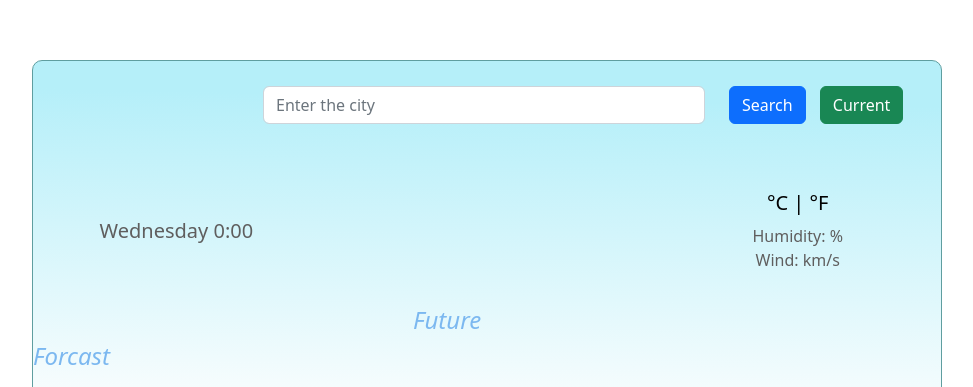
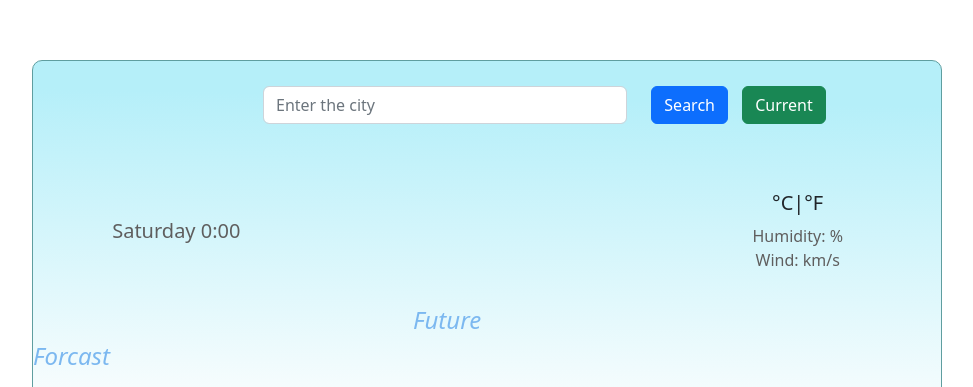
Before and after one commit to Raha-P/Weather-app, a plain HTML site: page index.html in a window 1280 px wide. Shown: the top 387 px of the page, without its empty margins (153-1126 px from the left). Drawn offline with nearby package versions, Linux system fonts and the light colour scheme; no server answers.

Commit message:
added current date

```diff
--- a/index.html
+++ b/index.html
@@ -15,7 +15,15 @@
 </head>
 <style>
 
+    #special {
+    background-image: url("https://wallpaperaccess.com/full/3056348.jpg");
+    background-color: #cccccc;
+    background-size: 100% ;
+
+}
+
     .app {
+
     background: linear-gradient(181.2deg, rgb(181, 239, 249) 10.5%, rgb(254, 254, 254) 86.8%);
     border: 1px solid cadetblue;
     border-radius: 10px;
@@ -46,8 +54,10 @@
         font-family: Tahoma;
     }
 
-    .day {
+    #day {
         color: rgb(95, 94, 94);
+    }
+    #clock {color: rgb(95, 94, 94);
     }
 
     .firstweather {
@@ -111,18 +121,19 @@ img {
     margin: 0 auto;
 
 }
+
 </style>
 
-<body>
+<body id="body">
     <div class="container">
     <div class="wrapper">
         <div class="app">
             <span class="searchBox">
                 <div class="row">
-                    <div class="col">
+                    <div class="col-5">
                         <input type="text" class="form-control" placeholder="Enter the city" id="searchinput">
                     </div>
-                    <div class="col">
+                    <div class="col-7">
                         <button type="search" class="btn btn-primary" id="searchengine">Search</button>
                         <button type="button" class="btn btn-success" id="currentsearchengine">Current</button>
                     </div>
@@ -134,8 +145,8 @@ img {
             <span class="todayStatus">
                 <div class="row">
                     <div class="col">
-                        <span class="city" id="cityy"> </span> <br> <span class="day">Wednesday <span id="clock">
-                            </span></span>
+                        <span class="city" id="cityy"> </span> <br> <span id="day"> </span> <span id="clock"> </span>
+
                     </div>
             </span>
             <div class="col">
@@ -143,14 +154,13 @@ img {
                 <img src=" " alt="" id="icon">
             </div>
             <div class="col">
-                <span class="degree"> <span id="degreeNumber"> </span> <span id="celsius">°C | </span> <span id="faren">°F</span>
-                    <div class="details">Humidity: <span class="humidity" id="humidity"> </span>% <br> Wind: <span
-                            class="wind" id="wind"> </span> km/s </div>
+                <span class="degree"> <span id="degreeNumber"></span></span> <span id="celsius">°C</span>|<span id="faren">°F </span>
+                    <div class="details">Humidity: <span class="humidity" id="humidity"> </span>% <br> Wind: <span class="wind" id="wind"> </span> km/s </div>
             </div>
         </div>
 
         <br>
-        <em><span class="futureforcast">Future Forcast</span> </em>
+        <em><span class="futureforcast"> Future Forcast </span> </em>
         <hr>
         <span class="otherdays">
             <div class="row">
@@ -176,6 +186,7 @@ img {
 
         <div class="codeby"> <a href="https://github.com/Raha-P/Weather-app">open-source code</a> by Raha Pedram fard</div>
     </div>
+
     <script>
 
 
@@ -233,6 +244,11 @@ img {
                 clock.innerHTML = hours + ":" + minutes;
             }
 
+        let days = ["Monday", "Tuesday", "Wednesday", "Thursday", "Friday", "Saturday", "sunday"];
+        let currentday = days[(now.getDay() - 1)];
+        console.log(currentday);
+        document.querySelector("#day").innerHTML = currentday;
+
 
 
         let searchbuttom = document.querySelector("#searchengine");
@@ -244,6 +260,10 @@ img {
 
         defaultt("tehran");
 
+        ///if (response.data.weather[0].icon == "11n") {
+
+
+
 
     </script>
 
```
